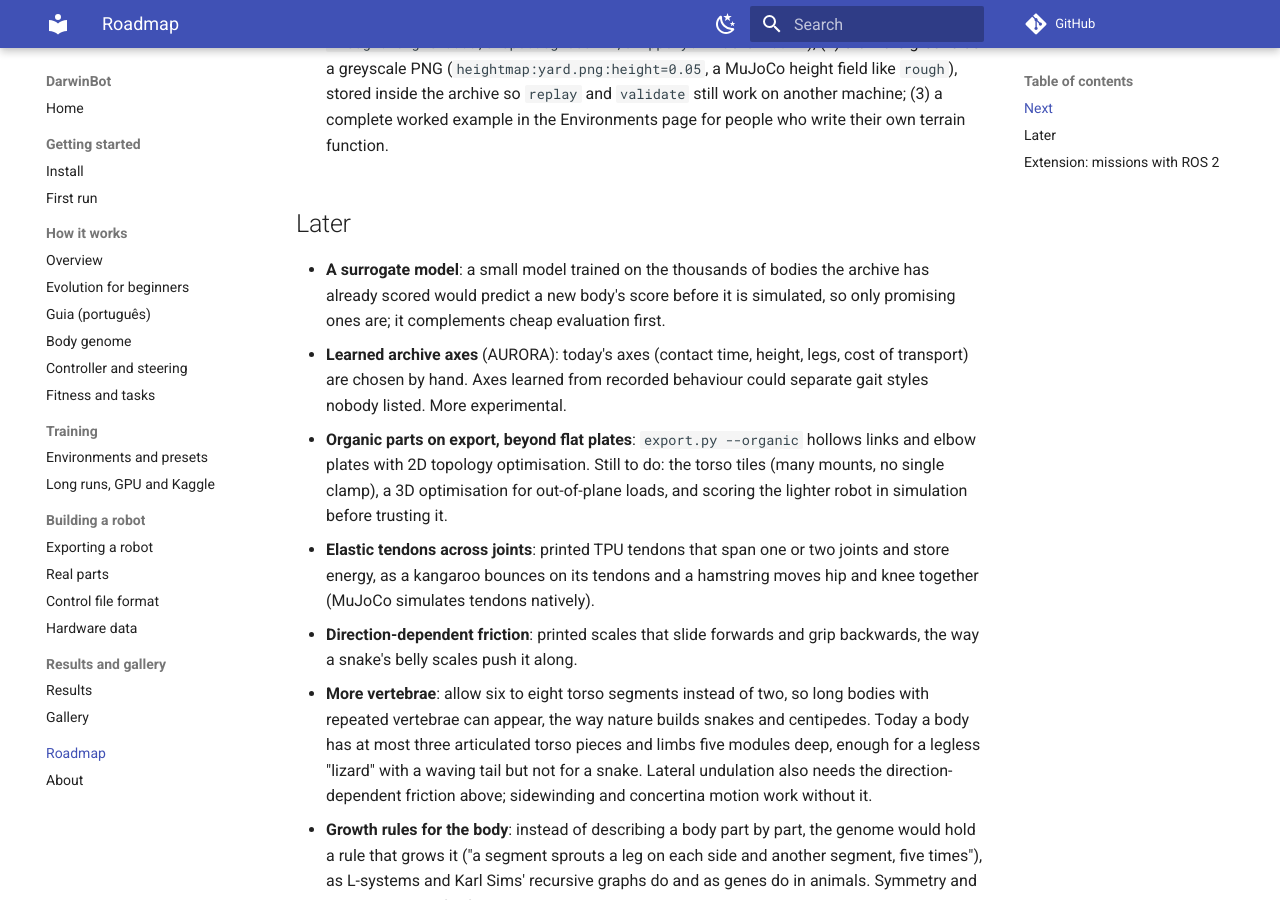
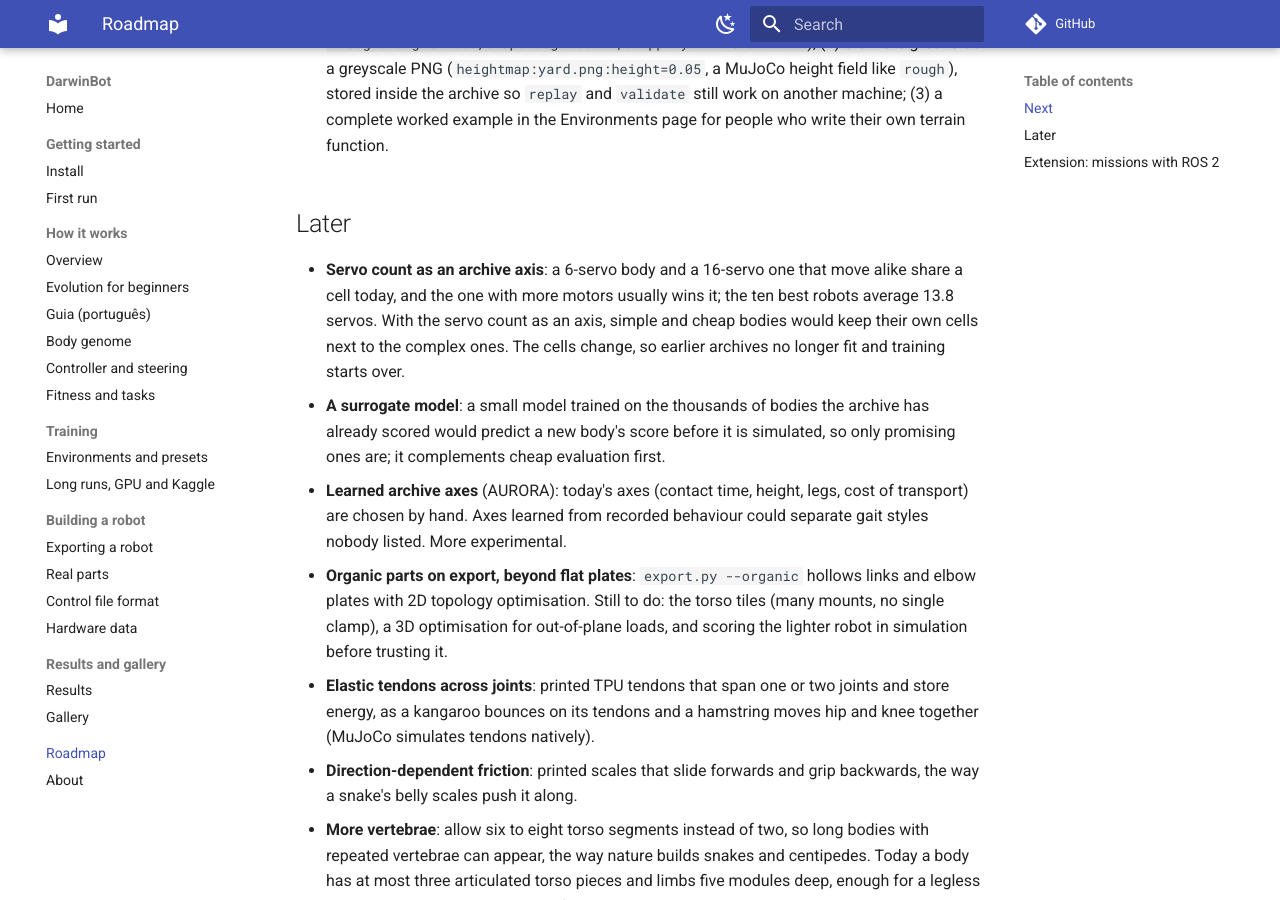
Before and after one commit to mpena2099/darwinbot, an MkDocs documentation site: the page built from docs/roadmap.md, in a window 1280 px wide and 900 px high, scrolled down 2248 px. Built offline with MkDocs 1.6.1 and Material for MkDocs 9.7.7, drawn with Linux system fonts in a browser that asks for light colours; comment, search, counter and statistics services are not loaded.

Commit message:
Roadmap: servo count as an archive axis

```diff
--- a/docs/roadmap.md
+++ b/docs/roadmap.md
@@ -102,6 +102,12 @@
 
 ## Later
 
+- **Servo count as an archive axis**: a 6-servo body and a 16-servo one that
+  move alike share a cell today, and the one with more motors usually wins it;
+  the ten best robots average 13.8 servos. With the servo count as an axis,
+  simple and cheap bodies would keep their own cells next to the complex
+  ones. The cells change, so earlier archives no longer fit and training
+  starts over.
 - **A surrogate model**: a small model trained on the thousands of bodies the
   archive has already scored would predict a new body's score before it is
   simulated, so only promising ones are; it complements cheap evaluation
```
